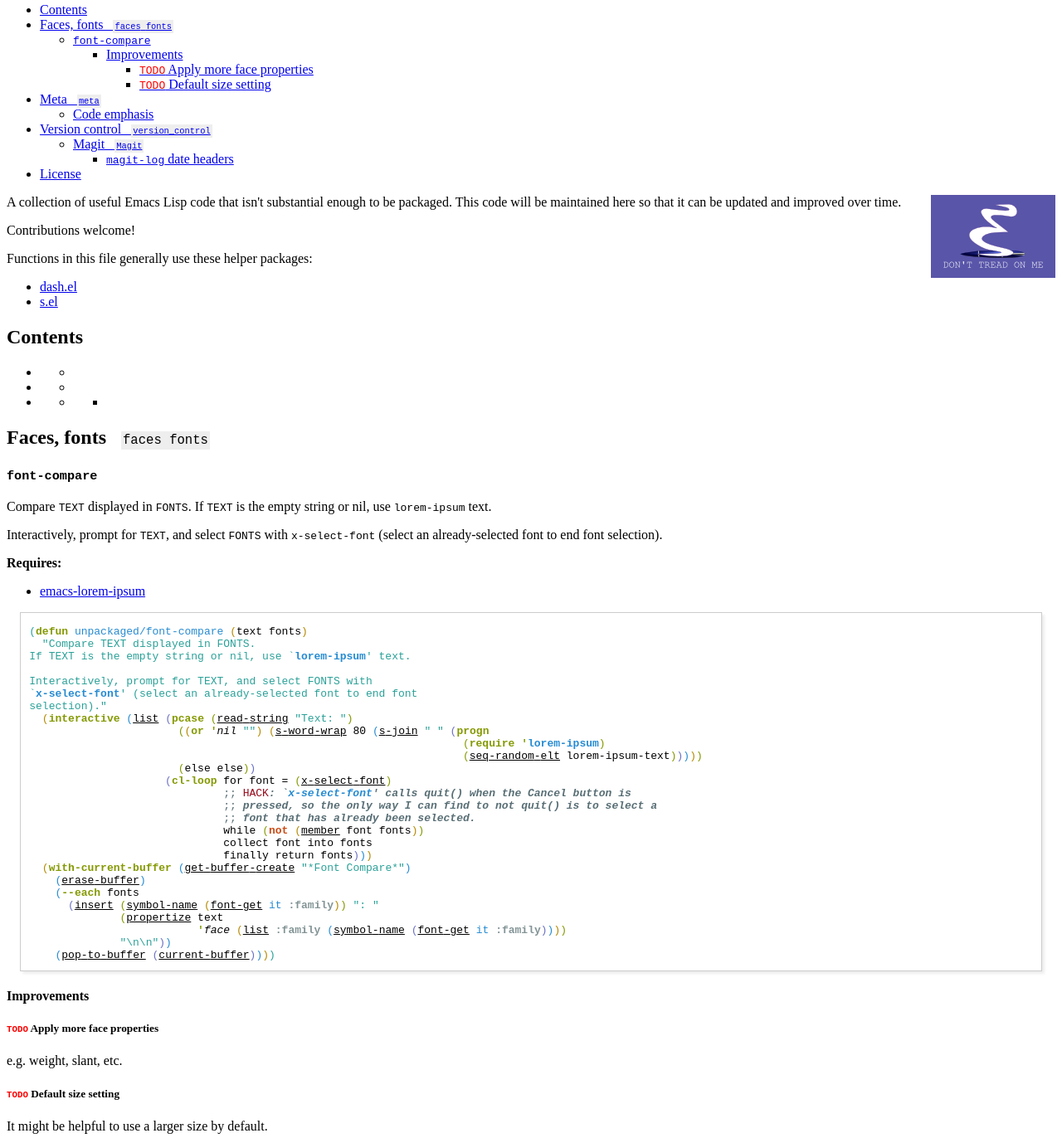
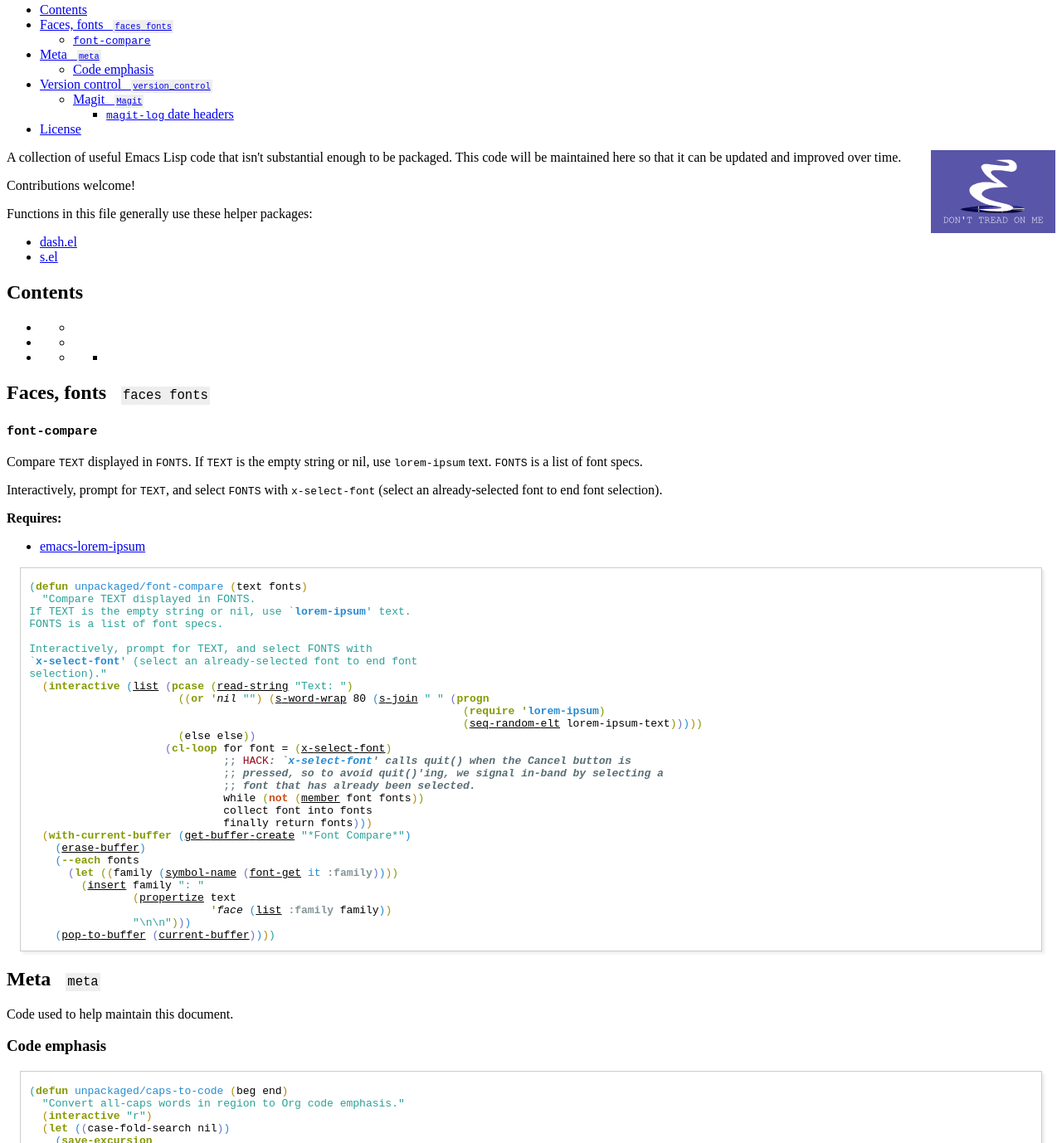
Before and after one commit to alphapapa/unpackaged.el, a plain HTML site: page index.html in a window 1280 px wide. Shown: the part 122-1500 px from the top of the page at 83% size. Drawn offline with Linux system fonts and the light colour scheme.

Commit message:
Change: (font-compare) Minor improvements

```diff
--- a/index.html
+++ b/index.html
@@ -3,7 +3,7 @@
 "http://www.w3.org/TR/xhtml1/DTD/xhtml1-strict.dtd">
 <html xmlns="http://www.w3.org/1999/xhtml" lang="en" xml:lang="en">
 <head>
-<!-- 2018-08-25 Sat 19:47 -->
+<!-- 2018-08-26 Sun 11:06 -->
 <meta http-equiv="Content-Type" content="text/html;charset=utf-8" />
 <meta name="viewport" content="width=device-width, initial-scale=1" />
 <title>unpackaged.el</title>
@@ -239,36 +239,27 @@ for the JavaScript code in this tag.
 <h2>Table of Contents</h2>
 <div id="text-table-of-contents">
 <ul>
-<li><a href="#orgf36a7d6">Contents</a></li>
-<li><a href="#org0776be4">Faces, fonts&#xa0;&#xa0;&#xa0;<span class="tag"><span class="faces">faces</span>&#xa0;<span class="fonts">fonts</span></span></a>
+<li><a href="#orgbee4936">Contents</a></li>
+<li><a href="#org91a37d3">Faces, fonts&#xa0;&#xa0;&#xa0;<span class="tag"><span class="faces">faces</span>&#xa0;<span class="fonts">fonts</span></span></a>
 <ul>
-<li><a href="#org8a1524a"><code>font-compare</code></a>
+<li><a href="#orgf180f21"><code>font-compare</code></a></li>
+</ul>
+</li>
+<li><a href="#orgbeb4631">Meta&#xa0;&#xa0;&#xa0;<span class="tag"><span class="meta">meta</span></span></a>
 <ul>
-<li><a href="#org72fb0e4">Improvements</a>
+<li><a href="#orgc8bb470">Code emphasis</a></li>
+</ul>
+</li>
+<li><a href="#org8446859">Version control&#xa0;&#xa0;&#xa0;<span class="tag"><span class="version_control">version_control</span></span></a>
 <ul>
-<li><a href="#org4a28cff"><span class="todo TODO">TODO</span> Apply more face properties</a></li>
-<li><a href="#org12b6d31"><span class="todo TODO">TODO</span> Default size setting</a></li>
+<li><a href="#orgda388cf">Magit&#xa0;&#xa0;&#xa0;<span class="tag"><span class="Magit">Magit</span></span></a>
+<ul>
+<li><a href="#orgf840779"><code>magit-log</code> date headers</a></li>
 </ul>
 </li>
 </ul>
 </li>
-</ul>
-</li>
-<li><a href="#org60bad59">Meta&#xa0;&#xa0;&#xa0;<span class="tag"><span class="meta">meta</span></span></a>
-<ul>
-<li><a href="#org2f879eb">Code emphasis</a></li>
-</ul>
-</li>
-<li><a href="#orgce44626">Version control&#xa0;&#xa0;&#xa0;<span class="tag"><span class="version_control">version_control</span></span></a>
-<ul>
-<li><a href="#org2fdbd4f">Magit&#xa0;&#xa0;&#xa0;<span class="tag"><span class="Magit">Magit</span></span></a>
-<ul>
-<li><a href="#org1d859ca"><code>magit-log</code> date headers</a></li>
-</ul>
-</li>
-</ul>
-</li>
-<li><a href="#orgde86305">License</a></li>
+<li><a href="#org1e39436">License</a></li>
 </ul>
 </div>
 </div>
@@ -291,9 +282,9 @@ Functions in this file generally use these helper packages:
 <li><a href="https://github.com/magnars/s.el">s.el</a></li>
 </ul>
 
-<div id="outline-container-orgf36a7d6" class="outline-2">
-<h2 id="orgf36a7d6">Contents</h2>
-<div class="outline-text-2" id="text-orgf36a7d6">
+<div id="outline-container-orgbee4936" class="outline-2">
+<h2 id="orgbee4936">Contents</h2>
+<div class="outline-text-2" id="text-orgbee4936">
 <ul class="org-ul">
 <li><ul class="org-ul">
 <li></li>
@@ -310,14 +301,14 @@ Functions in this file generally use these helper packages:
 </div>
 </div>
 
-<div id="outline-container-org0776be4" class="outline-2">
-<h2 id="org0776be4">Faces, fonts&#xa0;&#xa0;&#xa0;<span class="tag"><span class="faces">faces</span>&#xa0;<span class="fonts">fonts</span></span></h2>
-<div class="outline-text-2" id="text-org0776be4">
-</div><div id="outline-container-org8a1524a" class="outline-3">
-<h3 id="org8a1524a"><code>font-compare</code></h3>
-<div class="outline-text-3" id="text-org8a1524a">
+<div id="outline-container-org91a37d3" class="outline-2">
+<h2 id="org91a37d3">Faces, fonts&#xa0;&#xa0;&#xa0;<span class="tag"><span class="faces">faces</span>&#xa0;<span class="fonts">fonts</span></span></h2>
+<div class="outline-text-2" id="text-org91a37d3">
+</div><div id="outline-container-orgf180f21" class="outline-3">
+<h3 id="orgf180f21"><code>font-compare</code></h3>
+<div class="outline-text-3" id="text-orgf180f21">
 <p>
-Compare <code>TEXT</code> displayed in <code>FONTS</code>.  If <code>TEXT</code> is the empty string or nil, use <code>lorem-ipsum</code> text.
+Compare <code>TEXT</code> displayed in <code>FONTS</code>.  If <code>TEXT</code> is the empty string or nil, use <code>lorem-ipsum</code> text.  <code>FONTS</code> is a list of font specs.
 </p>
 
 <p>
@@ -339,6 +330,7 @@ Interactively, prompt for <code>TEXT</code>, and select <code>FONTS</code> with
 <pre class="src src-elisp"><span style="color: #2aa198;">(</span><span style="color: #859900; font-weight: bold;">defun</span> <span style="color: #268bd2;">unpackaged/font-compare</span> <span style="color: #b58900;">(</span><span style="color: #7a4685f22ca6;">text</span> <span style="color: #959995df9a66;">fonts</span><span style="color: #b58900;">)</span>
   <span style="color: #2aa198;">"Compare TEXT displayed in FONTS.</span>
 <span style="color: #2aa198;">If TEXT is the empty string or nil, use `</span><span style="color: #268bd2; font-weight: bold;">lorem-ipsum</span><span style="color: #2aa198;">' text.</span>
+<span style="color: #2aa198;">FONTS is a list of font specs.</span>
 
 <span style="color: #2aa198;">Interactively, prompt for TEXT, and select FONTS with</span>
 <span style="color: #2aa198;">`</span><span style="color: #268bd2; font-weight: bold;">x-select-font</span><span style="color: #2aa198;">' (select an already-selected font to end font</span>
@@ -350,7 +342,7 @@ Interactively, prompt for <code>TEXT</code>, and select <code>FONTS</code> with
                        <span style="color: #859900;">(</span><span style="color: #a050824890d1;">else</span> <span style="color: #a050824890d1;">else</span><span style="color: #859900;">)</span><span style="color: #6c71c4;">)</span>
                      <span style="color: #6c71c4;">(</span><span style="color: #859900; font-weight: bold;">cl-loop</span> <span style="color: #71ba8cd29fdd;">for</span> <span style="color: #a19967658391;">font</span> = <span style="color: #859900;">(</span><span style="color: #6e667a661e98; text-decoration: underline;">x</span><span style="text-decoration: underline;">-</span><span style="color: #a8e97c777baf; text-decoration: underline;">select</span><span style="text-decoration: underline;">-</span><span style="color: #a19967658391; text-decoration: underline;">font</span><span style="color: #859900;">)</span>
                               <span style="color: #586e75;">;; </span><span style="color: #990A1B;">HACK</span><span style="color: #586e75; font-weight: bold; font-style: italic;">: `</span><span style="color: #268bd2; font-weight: bold; font-style: italic;">x-select-font</span><span style="color: #586e75; font-weight: bold; font-style: italic;">' calls quit() when the Cancel button is</span>
-                              <span style="color: #586e75;">;; </span><span style="color: #586e75; font-weight: bold; font-style: italic;">pressed, so the only way I can find to not quit() is to select a</span>
+                              <span style="color: #586e75;">;; </span><span style="color: #586e75; font-weight: bold; font-style: italic;">pressed, so to avoid quit()'ing, we signal in-band by selecting a</span>
                               <span style="color: #586e75;">;; </span><span style="color: #586e75; font-weight: bold; font-style: italic;">font that has already been selected.</span>
                               <span style="color: #9dff5da442ff;">while</span> <span style="color: #859900;">(</span><span style="color: #cb4b16; font-weight: bold;">not</span> <span style="color: #b58900;">(</span><span style="color: #a8e97c777baf; text-decoration: underline;">member</span> <span style="color: #a19967658391;">font</span> <span style="color: #959995df9a66;">fonts</span><span style="color: #b58900;">)</span><span style="color: #859900;">)</span>
                               <span style="color: #a4cca4cca4cc;">collect</span> <span style="color: #a19967658391;">font</span> <span style="color: #a961952b94d0;">into</span> <span style="color: #959995df9a66;">fonts</span>
@@ -358,50 +350,29 @@ Interactively, prompt for <code>TEXT</code>, and select <code>FONTS</code> with
   <span style="color: #b58900;">(</span><span style="color: #859900; font-weight: bold;">with-current-buffer</span> <span style="color: #268bd2;">(</span><span style="color: #959995df9a66; text-decoration: underline;">get</span><span style="text-decoration: underline;">-</span><span style="color: #959995df9a66; text-decoration: underline;">buffer</span><span style="text-decoration: underline;">-</span><span style="color: #7a4685f22ca6; text-decoration: underline;">create</span> <span style="color: #2aa198;">"*Font Compare*"</span><span style="color: #268bd2;">)</span>
     <span style="color: #268bd2;">(</span><span style="color: #9dff5da442ff; text-decoration: underline;">erase</span><span style="text-decoration: underline;">-</span><span style="color: #959995df9a66; text-decoration: underline;">buffer</span><span style="color: #268bd2;">)</span>
     <span style="color: #268bd2;">(</span><span style="color: #859900; font-weight: bold;">--each</span> <span style="color: #959995df9a66;">fonts</span>
-      <span style="color: #6c71c4;">(</span><span style="color: #71ba8cd29fdd; text-decoration: underline;">insert</span> <span style="color: #859900;">(</span><span style="color: #a4cca4cca4cc; text-decoration: underline;">symbol</span><span style="text-decoration: underline;">-</span><span style="color: #68717c277aa9; text-decoration: underline;">name</span> <span style="color: #b58900;">(</span><span style="color: #a19967658391; text-decoration: underline;">font</span><span style="text-decoration: underline;">-</span><span style="color: #959995df9a66; text-decoration: underline;">get</span> <span style="color: #268bd2;">it</span> <span style="color: #839496; font-weight: bold;">:family</span><span style="color: #b58900;">)</span><span style="color: #859900;">)</span> <span style="color: #2aa198;">": "</span>
-              <span style="color: #859900;">(</span><span style="color: #90cc76662432; text-decoration: underline;">propertize</span> <span style="color: #7a4685f22ca6;">text</span>
-                          <span style="color: #859900; font-weight: bold;">'</span><span style="color: #52997866758a; font-style: italic;">face</span> <span style="color: #b58900;">(</span><span style="color: #a8e97c777baf; text-decoration: underline;">list</span> <span style="color: #839496; font-weight: bold;">:family</span> <span style="color: #268bd2;">(</span><span style="color: #a4cca4cca4cc; text-decoration: underline;">symbol</span><span style="text-decoration: underline;">-</span><span style="color: #68717c277aa9; text-decoration: underline;">name</span> <span style="color: #6c71c4;">(</span><span style="color: #a19967658391; text-decoration: underline;">font</span><span style="text-decoration: underline;">-</span><span style="color: #959995df9a66; text-decoration: underline;">get</span> <span style="color: #268bd2;">it</span> <span style="color: #839496; font-weight: bold;">:family</span><span style="color: #6c71c4;">)</span><span style="color: #268bd2;">)</span><span style="color: #b58900;">)</span><span style="color: #859900;">)</span>
-              <span style="color: #2aa198;">"\n\n"</span><span style="color: #6c71c4;">)</span><span style="color: #268bd2;">)</span>
+      <span style="color: #6c71c4;">(</span><span style="color: #859900; font-weight: bold;">let</span> <span style="color: #859900;">(</span><span style="color: #b58900;">(</span><span style="color: #52997866758a;">family</span> <span style="color: #268bd2;">(</span><span style="color: #a4cca4cca4cc; text-decoration: underline;">symbol</span><span style="text-decoration: underline;">-</span><span style="color: #68717c277aa9; text-decoration: underline;">name</span> <span style="color: #6c71c4;">(</span><span style="color: #a19967658391; text-decoration: underline;">font</span><span style="text-decoration: underline;">-</span><span style="color: #959995df9a66; text-decoration: underline;">get</span> <span style="color: #268bd2;">it</span> <span style="color: #839496; font-weight: bold;">:family</span><span style="color: #6c71c4;">)</span><span style="color: #268bd2;">)</span><span style="color: #b58900;">)</span><span style="color: #859900;">)</span>
+        <span style="color: #859900;">(</span><span style="color: #71ba8cd29fdd; text-decoration: underline;">insert</span> <span style="color: #52997866758a;">family</span> <span style="color: #2aa198;">": "</span>
+                <span style="color: #b58900;">(</span><span style="color: #90cc76662432; text-decoration: underline;">propertize</span> <span style="color: #7a4685f22ca6;">text</span>
+                            <span style="color: #859900; font-weight: bold;">'</span><span style="color: #52997866758a; font-style: italic;">face</span> <span style="color: #268bd2;">(</span><span style="color: #a8e97c777baf; text-decoration: underline;">list</span> <span style="color: #839496; font-weight: bold;">:family</span> <span style="color: #52997866758a;">family</span><span style="color: #268bd2;">)</span><span style="color: #b58900;">)</span>
+                <span style="color: #2aa198;">"\n\n"</span><span style="color: #859900;">)</span><span style="color: #6c71c4;">)</span><span style="color: #268bd2;">)</span>
     <span style="color: #268bd2;">(</span><span style="color: #a8e97c777baf; text-decoration: underline;">pop</span><span style="text-decoration: underline;">-</span><span style="color: #a050824890d1; text-decoration: underline;">to</span><span style="text-decoration: underline;">-</span><span style="color: #959995df9a66; text-decoration: underline;">buffer</span> <span style="color: #6c71c4;">(</span><span style="color: #a961952b94d0; text-decoration: underline;">current</span><span style="text-decoration: underline;">-</span><span style="color: #959995df9a66; text-decoration: underline;">buffer</span><span style="color: #6c71c4;">)</span><span style="color: #268bd2;">)</span><span style="color: #b58900;">)</span><span style="color: #2aa198;">)</span>
 </pre>
-</div>
-</div>
-
-<div id="outline-container-org72fb0e4" class="outline-4">
-<h4 id="org72fb0e4">Improvements</h4>
-<div class="outline-text-4" id="text-org72fb0e4">
-</div><div id="outline-container-org4a28cff" class="outline-5">
-<h5 id="org4a28cff"><span class="todo TODO">TODO</span> Apply more face properties</h5>
-<div class="outline-text-5" id="text-org4a28cff">
-<p>
-e.g. weight, slant, etc.
-</p>
-</div>
-</div>
-
-<div id="outline-container-org12b6d31" class="outline-5">
-<h5 id="org12b6d31"><span class="todo TODO">TODO</span> Default size setting</h5>
-<div class="outline-text-5" id="text-org12b6d31">
-<p>
-It might be helpful to use a larger size by default.
-</p>
-</div>
 </div>
 </div>
 </div>
 </div>
 
-<div id="outline-container-org60bad59" class="outline-2">
-<h2 id="org60bad59">Meta&#xa0;&#xa0;&#xa0;<span class="tag"><span class="meta">meta</span></span></h2>
-<div class="outline-text-2" id="text-org60bad59">
+<div id="outline-container-orgbeb4631" class="outline-2">
+<h2 id="orgbeb4631">Meta&#xa0;&#xa0;&#xa0;<span class="tag"><span class="meta">meta</span></span></h2>
+<div class="outline-text-2" id="text-orgbeb4631">
 <p>
 Code used to help maintain this document.
 </p>
 </div>
 
-<div id="outline-container-org2f879eb" class="outline-3">
-<h3 id="org2f879eb">Code emphasis</h3>
-<div class="outline-text-3" id="text-org2f879eb">
+<div id="outline-container-orgc8bb470" class="outline-3">
+<h3 id="orgc8bb470">Code emphasis</h3>
+<div class="outline-text-3" id="text-orgc8bb470">
 <div class="org-src-container">
 <pre class="src src-elisp"><span style="color: #2aa198;">(</span><span style="color: #859900; font-weight: bold;">defun</span> <span style="color: #268bd2;">unpackaged/caps-to-code</span> <span style="color: #b58900;">(</span><span style="color: #90cc76662432;">beg</span> <span style="color: #a961952b94d0;">end</span><span style="color: #b58900;">)</span>
   <span style="color: #2aa198;">"Convert all-caps words in region to Org code emphasis."</span>
@@ -442,15 +413,15 @@ Code used to help maintain this document.
 </div>
 </div>
 
-<div id="outline-container-orgce44626" class="outline-2">
-<h2 id="orgce44626">Version control&#xa0;&#xa0;&#xa0;<span class="tag"><span class="version_control">version_control</span></span></h2>
-<div class="outline-text-2" id="text-orgce44626">
-</div><div id="outline-container-org2fdbd4f" class="outline-3">
-<h3 id="org2fdbd4f">Magit&#xa0;&#xa0;&#xa0;<span class="tag"><span class="Magit">Magit</span></span></h3>
-<div class="outline-text-3" id="text-org2fdbd4f">
-</div><div id="outline-container-org1d859ca" class="outline-4">
-<h4 id="org1d859ca"><code>magit-log</code> date headers</h4>
-<div class="outline-text-4" id="text-org1d859ca">
+<div id="outline-container-org8446859" class="outline-2">
+<h2 id="org8446859">Version control&#xa0;&#xa0;&#xa0;<span class="tag"><span class="version_control">version_control</span></span></h2>
+<div class="outline-text-2" id="text-org8446859">
+</div><div id="outline-container-orgda388cf" class="outline-3">
+<h3 id="orgda388cf">Magit&#xa0;&#xa0;&#xa0;<span class="tag"><span class="Magit">Magit</span></span></h3>
+<div class="outline-text-3" id="text-orgda388cf">
+</div><div id="outline-container-orgf840779" class="outline-4">
+<h4 id="orgf840779"><code>magit-log</code> date headers</h4>
+<div class="outline-text-4" id="text-orgf840779">
 <p>
 Display date headers in Magit log buffers.
 </p>
@@ -507,9 +478,9 @@ This isn't always perfect, because dates in a git commit log are not always in o
 </div>
 </div>
 
-<div id="outline-container-orgde86305" class="outline-2">
-<h2 id="orgde86305">License</h2>
-<div class="outline-text-2" id="text-orgde86305">
+<div id="outline-container-org1e39436" class="outline-2">
+<h2 id="org1e39436">License</h2>
+<div class="outline-text-2" id="text-org1e39436">
 <p>
 GPLv3
 </p>
@@ -518,7 +489,7 @@ GPLv3
 </div>
 <div id="postamble" class="status">
 <p class="author">Author: Adam Porter</p>
-<p class="date">Created: 2018-08-25 Sat 19:47</p>
+<p class="date">Created: 2018-08-26 Sun 11:06</p>
 <p class="validation"><a href="http://validator.w3.org/check?uri=referer">Validate</a></p>
 </div>
 </body>
```
Also changed, not shown: 1 other file.
